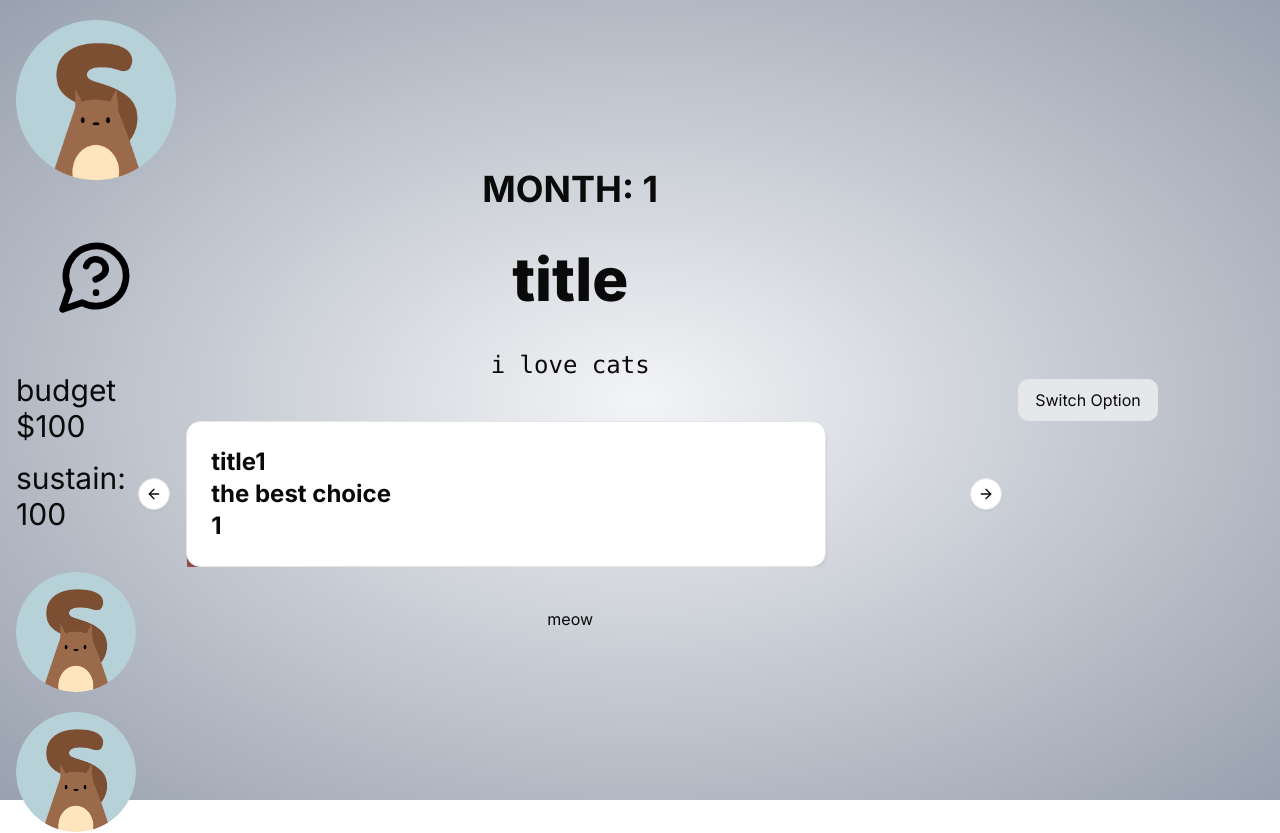
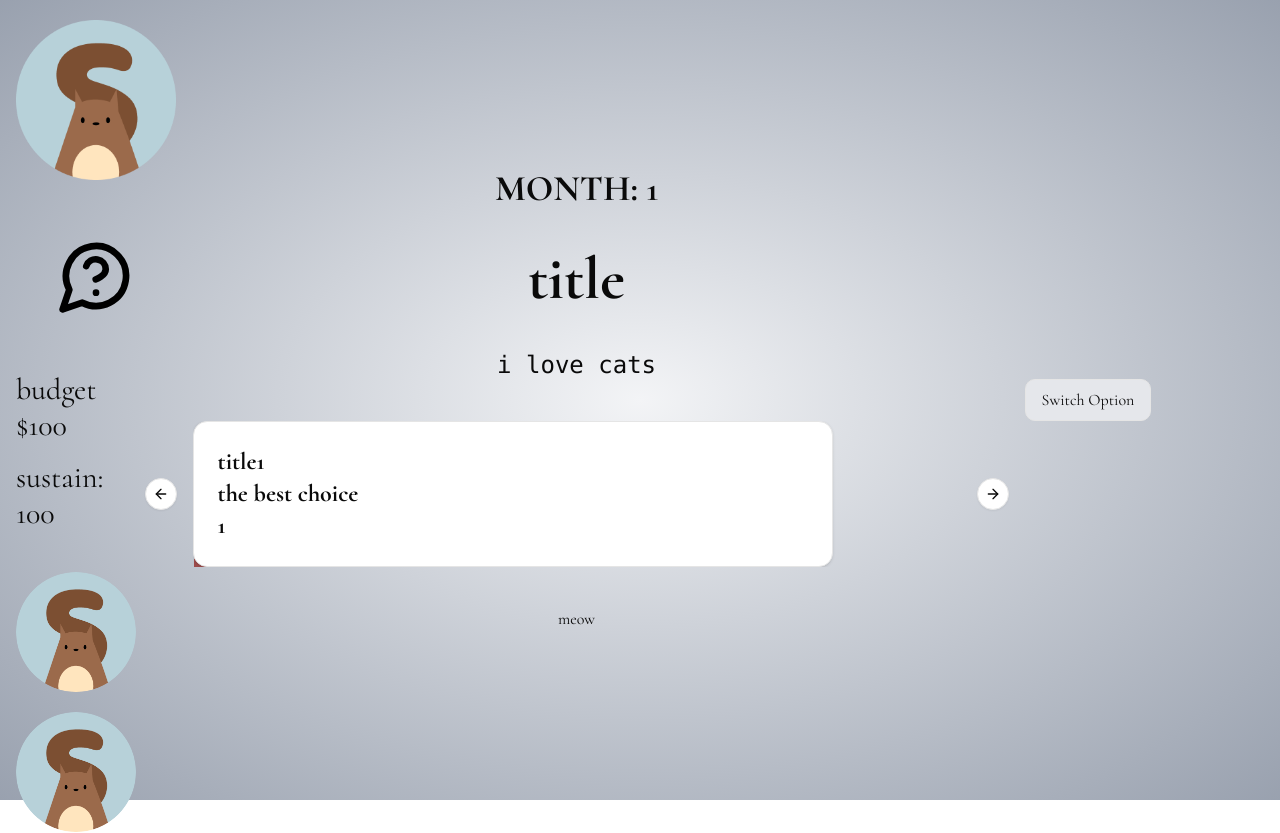
Before and after one commit to qhgill/final-take, a Next.js app: page / in a window 1280 px wide. Shown: the top 833 px of the page. Built offline with nearby package versions, Linux system fonts and the light colour scheme.

Commit message:
added fonts

```diff
--- a/src/app/layout.tsx
+++ b/src/app/layout.tsx
@@ -1,8 +1,10 @@
 import type { Metadata } from "next";
 import "./globals.css";
-import { Inter } from "next/font/google";
+import { Gelasio } from "next/font/google";
+import { Cormorant } from "next/font/google";
 
-const inter = Inter({ subsets: ["latin"] });
+const gelasio = Gelasio({ subsets: ["latin"] });
+const cormorant = Cormorant({ subsets: ["latin"] });
 
 export const metadata: Metadata = {
   title: "Create Next App",
@@ -14,7 +16,11 @@ export default function RootLayout({
 }: Readonly<{ children: React.ReactNode }>) {
   return (
     <html lang="en">
-      <body className={inter.className}>{children}</body>
+      <body
+        className={`flex min-h-screen w-screen flex-col overflow-x-hidden bg-hsa-tan-100 ${gelasio.className} ${cormorant.className}`}
+      >
+        {children}
+      </body>
     </html>
   );
 }
--- a/tailwind.config.ts
+++ b/tailwind.config.ts
@@ -2,7 +2,12 @@
 module.exports = {
   content: ["./src/**/*.{ts,tsx}"],
   theme: {
-    extend: {},
+    extend: {
+      fontFamily: {
+        Gelasio: ["var(--gelasio-font)"],
+        Cormorant: ["var(--cormorant-font)"],
+      },
+    },
   },
   plugins: [],
 };
```
